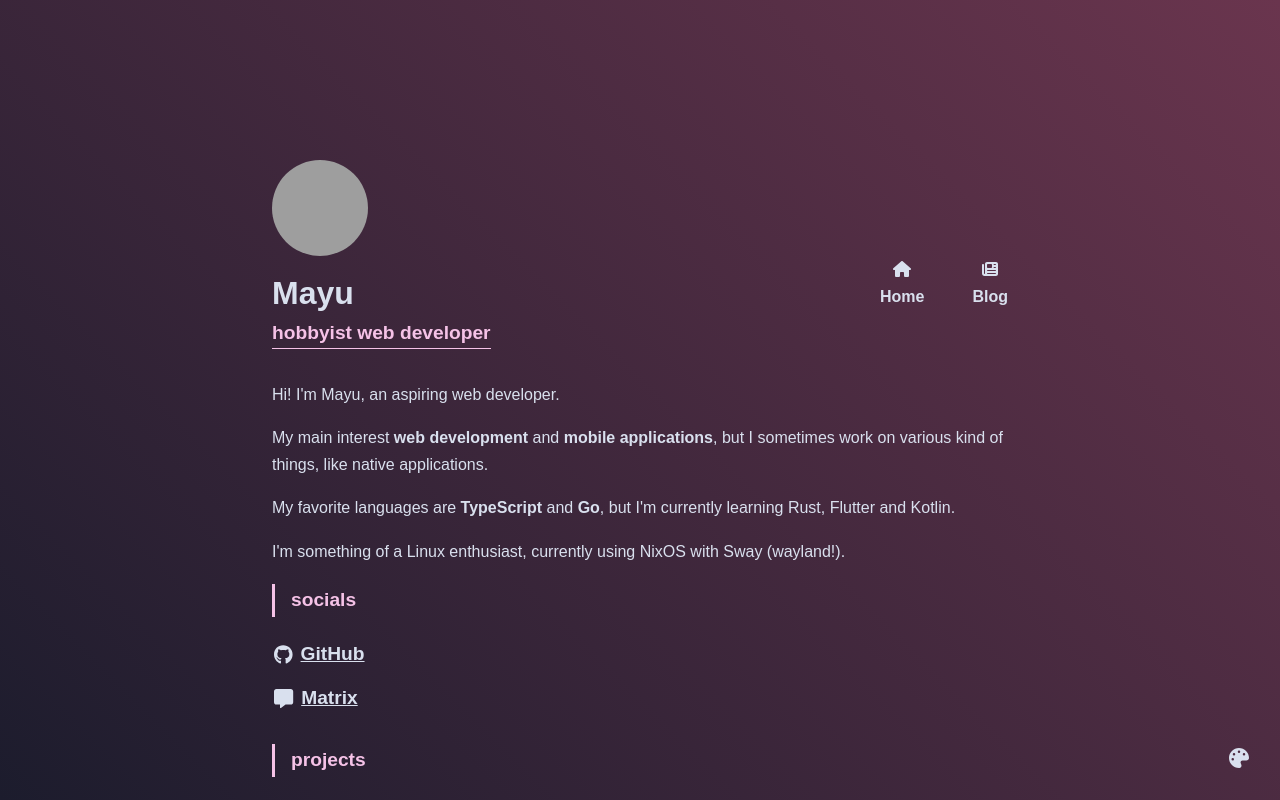
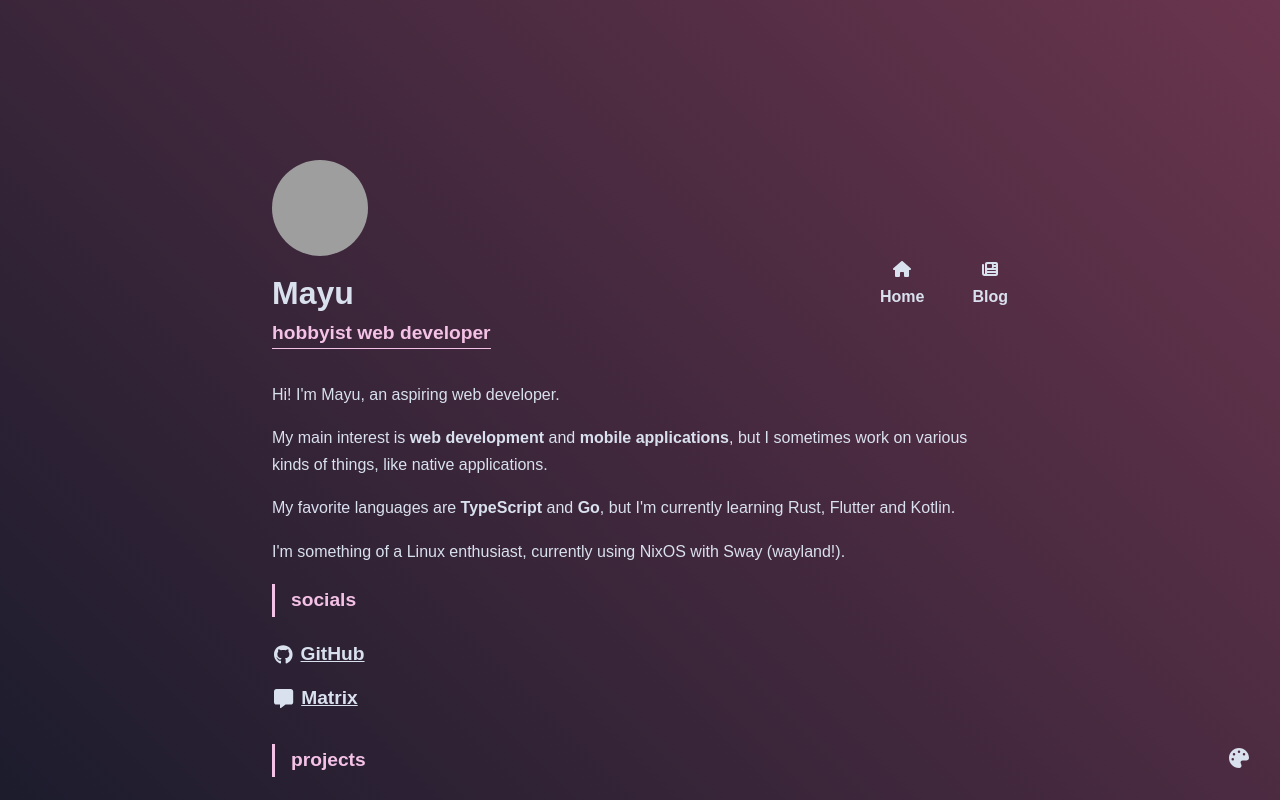
Before and after one commit to mayudev/website, a Next.js app: page / in a window 1280 px wide. Shown: the top 800 px of the page. Built offline with nearby package versions, Linux system fonts and the light colour scheme; grey boxes are pictures that could not be loaded; a web font is replaced by a local one.

Commit message:
Update index.tsx
fixing minor grammar errors

```diff
--- a/pages/index.tsx
+++ b/pages/index.tsx
@@ -23,8 +23,8 @@ export default function Home({ posts, projects }: Props) {
           <p>{`Hi! I'm Mayu, an aspiring web developer.`}</p>
 
           <p>
-            My main interest <b>web development</b> and <b>mobile applications</b>, but I
-            sometimes work on various kind of things, like native applications.
+            My main interest is <b>web development</b> and <b>mobile applications</b>, but I
+            sometimes work on various kinds of things, like native applications.
           </p>
 
           <p>
```
